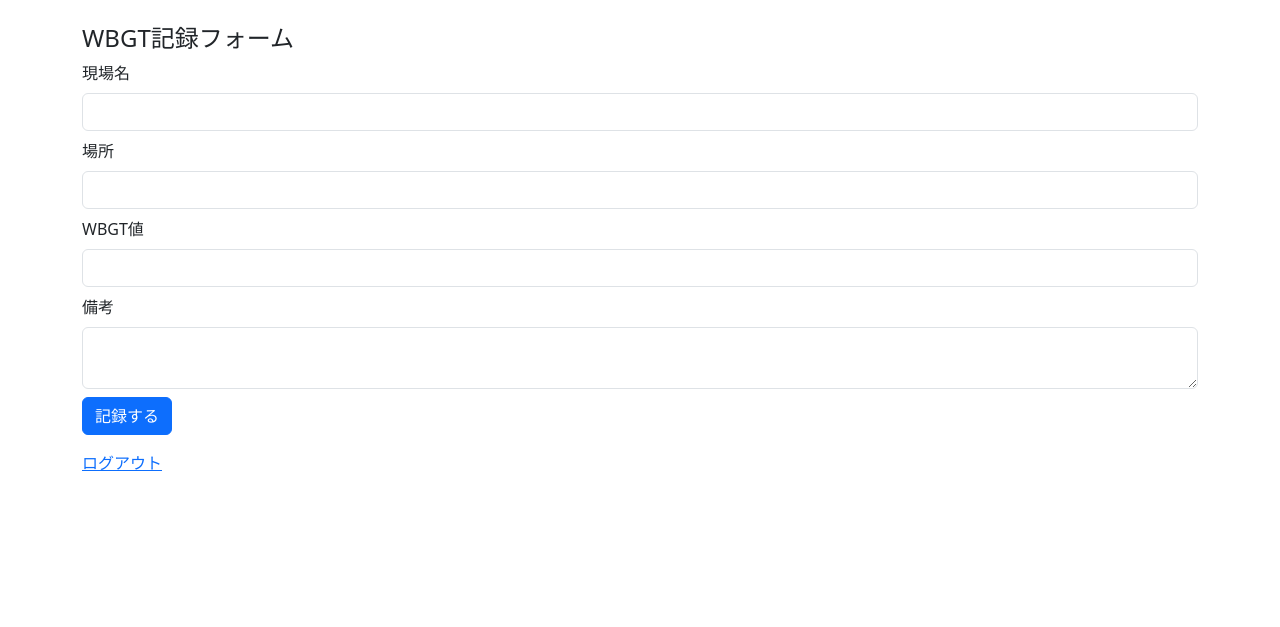
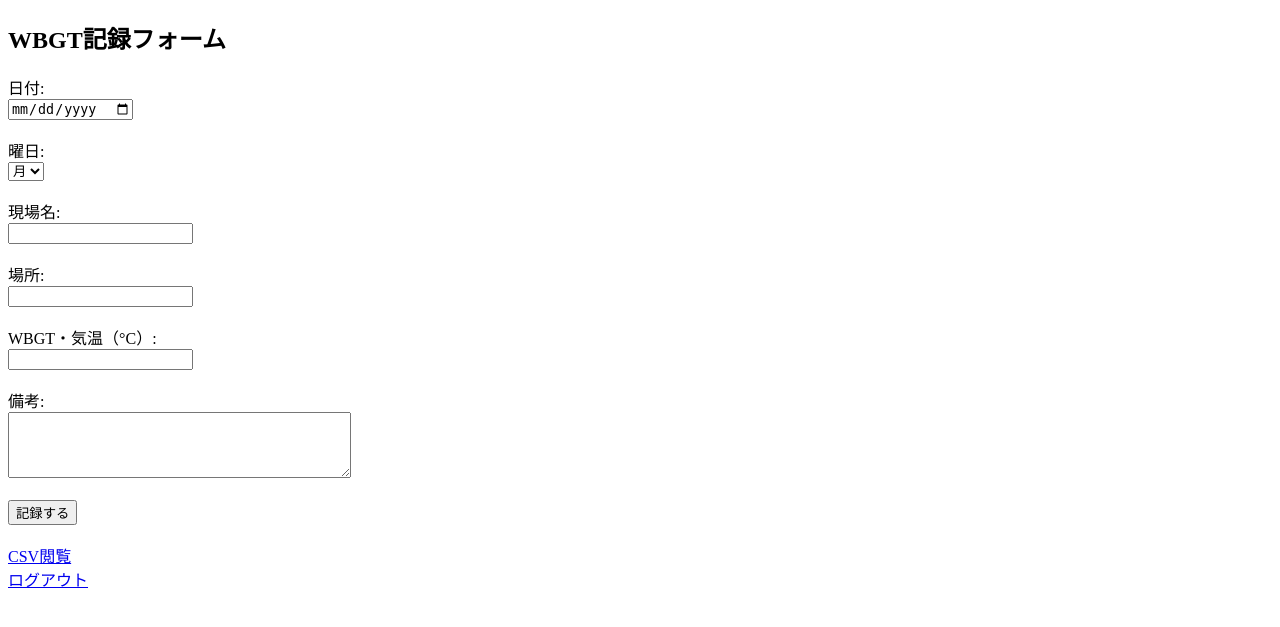
Before and after one commit to y0321suzuki/wbgt-app, a Flask app: page /form in a window 1280 px wide. Shown: the top 627 px of the page. Run offline with Flask 3, Linux system fonts and the light colour scheme; the visitor is signed in with stand-in values (Sample User, id 1).

Commit message:
Add files via upload

```diff
--- a/templates/form.html
+++ b/templates/form.html
@@ -1,38 +1,42 @@
+<!DOCTYPE html>
+<html>
+<head>
+    <meta charset="utf-8">
+    <title>WBGT記録フォーム</title>
+</head>
+<body>
+    <h2>WBGT記録フォーム</h2>
+    <form method="POST">
+        <label for="date">日付:</label><br>
+        <input type="date" id="date" name="date" required><br><br>
 
-<!doctype html>
-<html lang="ja">
-<head>
-  <meta charset="utf-8">
-  <meta name="viewport" content="width=device-width, initial-scale=1">
-  <title>WBGT記録フォーム</title>
-  <link href="https://cdn.jsdelivr.net/npm/bootstrap@5.3.0/dist/css/bootstrap.min.css" rel="stylesheet">
-</head>
-<body class="bg-white">
-<div class="container mt-4">
-  <h4>WBGT記録フォーム</h4>
-  {% if message %}<div class="alert alert-success">{{ message }}</div>{% endif %}
-  <form method="post">
-    <div class="mb-2">
-      <label class="form-label">現場名</label>
-      <input type="text" name="site_name" class="form-control" required>
-    </div>
-    <div class="mb-2">
-      <label class="form-label">場所</label>
-      <input type="text" name="location" class="form-control" required>
-    </div>
-    <div class="mb-2">
-      <label class="form-label">WBGT値</label>
-      <input type="number" step="0.1" name="wbgt" class="form-control" required>
-    </div>
-    <div class="mb-2">
-      <label class="form-label">備考</label>
-      <textarea name="notes" class="form-control"></textarea>
-    </div>
-    <button type="submit" class="btn btn-primary">記録する</button>
-  </form>
-  <div class="mt-3">
-    <a href="{{ url_for('logout') }}">ログアウト</a>
-  </div>
-</div>
+        <label for="weekday">曜日:</label><br>
+        <select id="weekday" name="weekday" required>
+            <option value="月">月</option>
+            <option value="火">火</option>
+            <option value="水">水</option>
+            <option value="木">木</option>
+            <option value="金">金</option>
+            <option value="土">土</option>
+            <option value="日">日</option>
+        </select><br><br>
+
+        <label for="site_name">現場名:</label><br>
+        <input type="text" id="site_name" name="site_name" required><br><br>
+
+        <label for="location">場所:</label><br>
+        <input type="text" id="location" name="location" required><br><br>
+
+        <label for="wbgt">WBGT・気温（°C）:</label><br>
+        <input type="text" id="wbgt" name="wbgt" required><br><br>
+
+        <label for="notes">備考:</label><br>
+        <textarea id="notes" name="notes" rows="4" cols="40"></textarea><br><br>
+
+        <input type="submit" value="記録する">
+    </form>
+    <br>
+    <a href="/records">CSV閲覧</a><br>
+    <a href="/logout">ログアウト</a>
 </body>
 </html>
```
